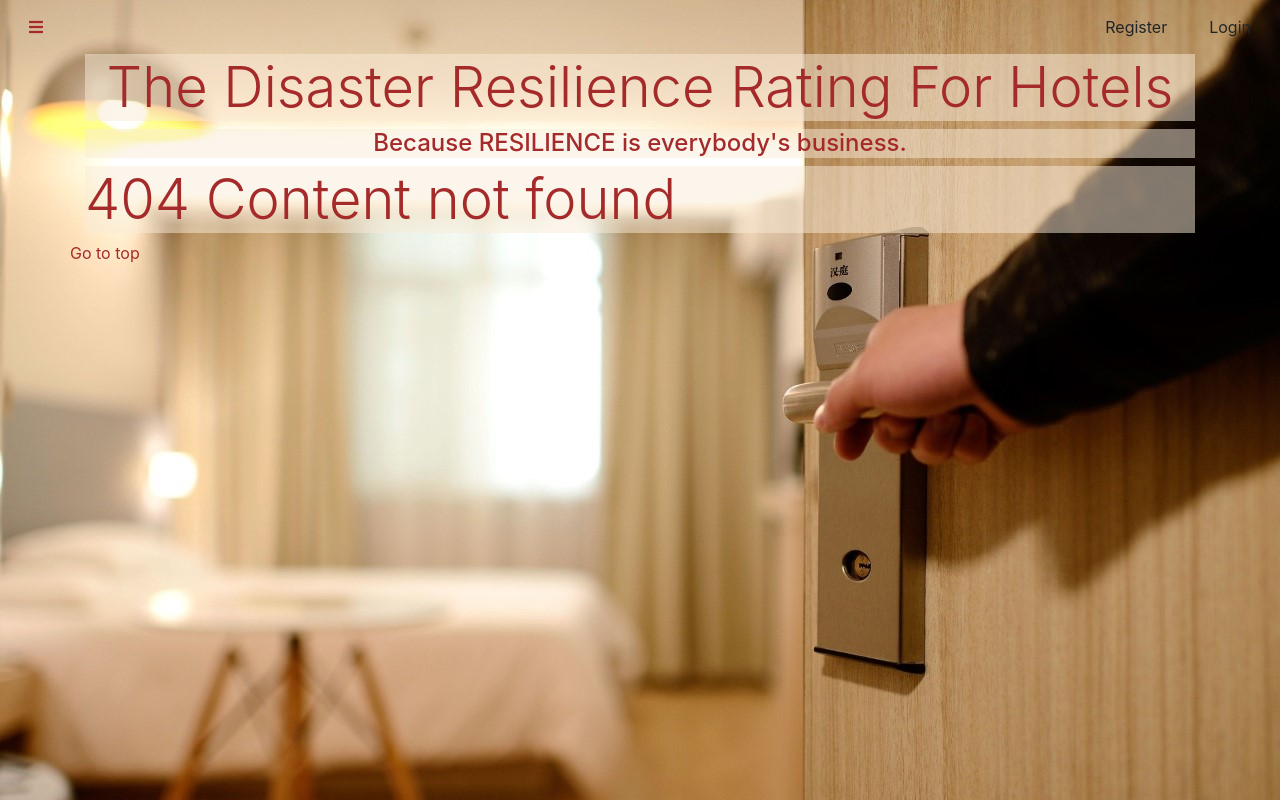
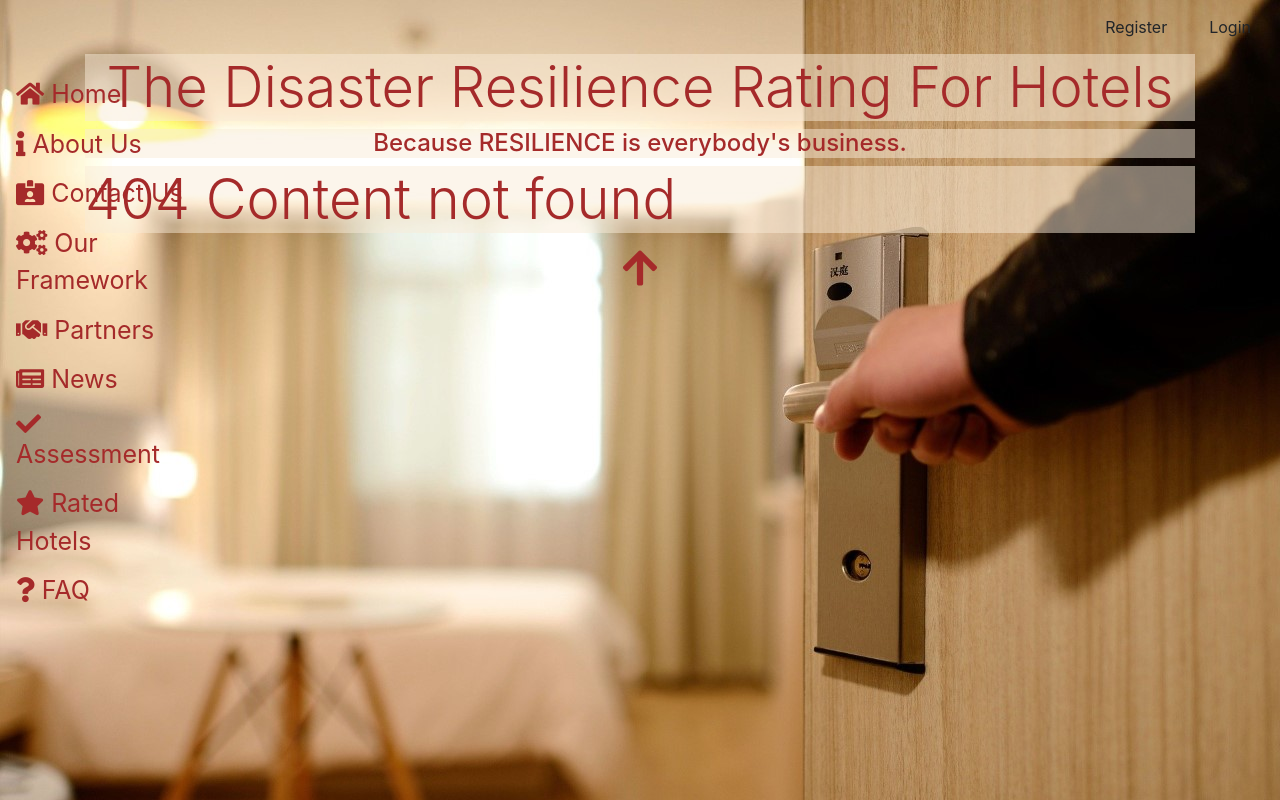
Before and after one commit to HotelDRRating/HotelDRRating, a Flask app: page /home in a window 1280 px wide. Run offline with Flask 2, Linux system fonts and the light colour scheme; some libraries are stand-ins or nearby versions.

Commit message:
This is the last commit before presentation

```diff
--- a/templates/base.html
+++ b/templates/base.html
@@ -29,7 +29,7 @@
 		/* The sidebar menu */
 		.sidenav {
 			height: 900px; /* Full-height: remove this if you want "auto" height */
-			width: 0px; /* Set the width of the sidebar */
+			width: 200px; /* Set the width of the sidebar */
 			position: fixed; /* Fixed Sidebar (stay in place on scroll) */
 			z-index: 3; /* Stay on top */
 			top: 50; /* Stay at the top */
@@ -165,19 +165,21 @@
 
 	</script>
 	<body>
-	<div id='top' style='display: none;'></div>
 	<nav class="navbar navbar-expand-sm sticky-top" id="nav">
 		<div class="sidenav ">
 
-			{%block sidebar%}
-			{%endblock %}
+			<a href="{{ url_for('home',content='home')}}" class='home'><i class="fas fa-home"></i> Home</a>
+			<a href="{{ url_for('home',content='about_us')}}" class='about'><i class="fas fa-info"></i> About Us</a>
+			<a href="{{ url_for('home',content='contact_us')}}" class='contact'><i class="fas fa-id-card-alt"></i> Contact Us</a>
+			<a href="{{ url_for('home',content='framework')}}" class='framew'><i class="fas fa-cogs"></i> Our Framework</a>
+			<a href="{{ url_for('home',content='partners')}}" class='partners'><i class="fas fa-handshake"></i> </i> Partners</a>
+			<a href="{{ url_for('home',content='news')}}" class='news'><i class="fas fa-newspaper"></i> News</a>
+			<a href="{{ url_for('home',content='assessment')}}" class='assess'><i class="fas fa-check"></i> Assessment</a>
+			<a href="{{ url_for('home',content='rated_hotels')}}" class='rated'><i class="fas fa-star"></i> Rated Hotels</a>
+			<a href="{{ url_for('home',content='faq')}}" ><i class="fas fa-question"></i> FAQ</a>
 
 		</div>
-		<ul class='navbar-nav '>
-			<li class="nav-item">
-				<a href='javascript:void(0)' class='btn' id='side'><i class="fas fa-bars" id='fas'></i></a>
-			</li>
-		</ul>
+
 		<ul class="navbar-nav mr-auto">
 			<li class="nav-item">
 				{% block home %}
@@ -208,13 +210,9 @@
 			</div>
 		</div>
 
-		<footer class='footer'>
-			<div class='container'>
-				<div class='row'>
-					<a href="#">Go to top</a>
-				</div>
-			</div>
-		</footer>
+
+			<center><a href="#" class="btn" style='font-size:40px;'><i class="fas fa-arrow-up"></i></a></center>
+
 
 
 </body>
--- a/templates/main.html
+++ b/templates/main.html
@@ -1069,15 +1069,7 @@ Asset Protection and Risk Management, Continuity Management, Disaster Risk Reduc
 {%else -%}
 {%endif -%}
 {%block sidebar %}
-<a href="{{ url_for('home',content='home')}}" class='home'><i class="fas fa-home"></i> Home</a>
-<a href="{{ url_for('home',content='about_us')}}" class='about'><i class="fas fa-info"></i> About Us</a>
-<a href="{{ url_for('home',content='contact_us')}}" class='contact'><i class="fas fa-id-card-alt"></i> Contact Us</a>
-<a href="{{ url_for('home',content='framework')}}" class='framew'><i class="fas fa-cogs"></i> Our Framework</a>
-<a href="{{ url_for('home',content='partners')}}" class='partners'><i class="fas fa-handshake"></i> </i> Partners</a>
-<a href="{{ url_for('home',content='news')}}" class='news'><i class="fas fa-newspaper"></i> News</a>
-<a href="{{ url_for('home',content='assessment')}}" class='assess'><i class="fas fa-check"></i> Assessment</a>
-<a href="{{ url_for('home',content='rated_hotels')}}" class='rated'><i class="fas fa-star"></i> Rated Hotels</a>
-<a href="{{ url_for('home',content='faq')}}" ><i class="fas fa-question"></i> FAQ</a>
+
 
 
 
```
